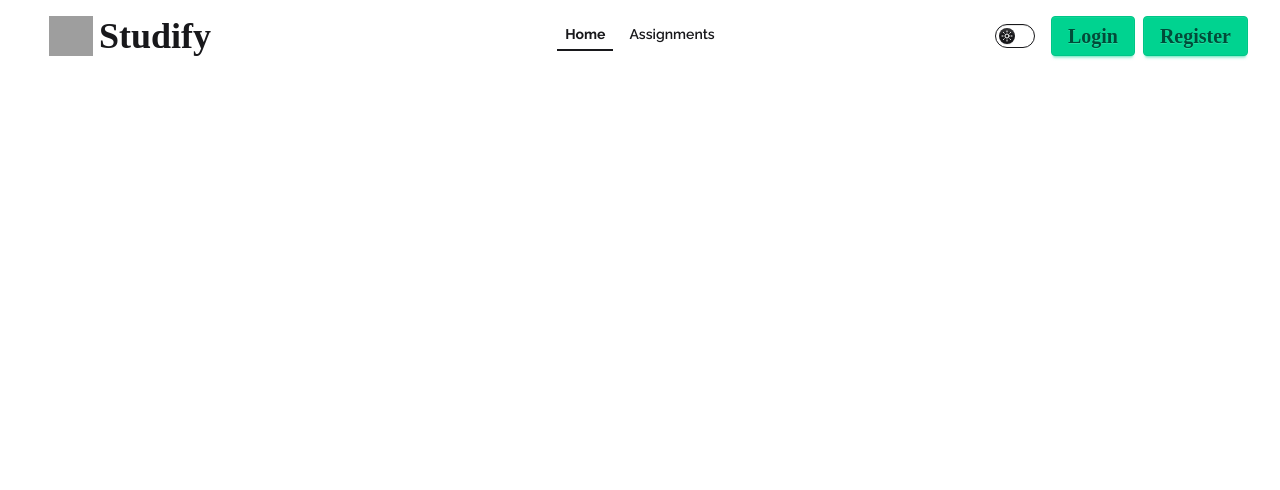
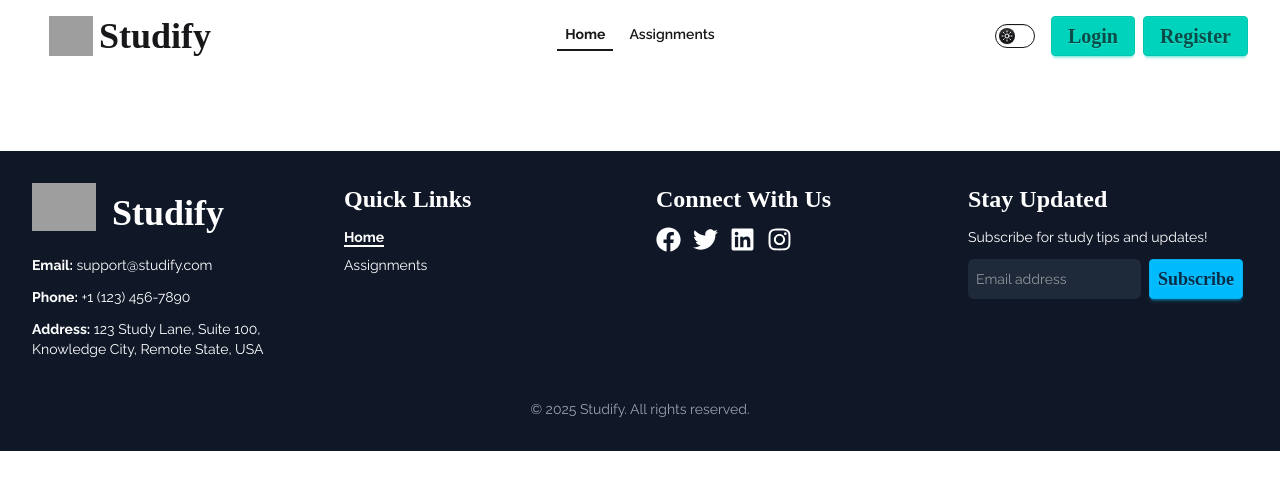
Before and after one commit to SarfarazAkram17/Studify, a React (Vite) app: page / in a window 1280 px wide. Shown: the top 490 px of the page. Built offline with nearby package versions, Linux system fonts and the light colour scheme; no server answers; grey boxes are pictures that could not be loaded; a web font is replaced by a local one.

Commit message:
make footer

```diff
--- a/index.html
+++ b/index.html
@@ -1,5 +1,5 @@
 <!doctype html>
-<html lang="en" data-theme="light">
+<html lang="en">
   <head>
     <meta charset="UTF-8" />
     <link rel="icon" type="image/svg+xml" href="https://i.ibb.co/XZt0GXVB/s-removebg-preview.png" />
--- a/package.json
+++ b/package.json
@@ -12,6 +12,7 @@
   "dependencies": {
     "@tailwindcss/vite": "^4.1.8",
     "firebase": "^11.9.0",
+    "framer-motion": "^12.16.0",
     "react": "^19.1.0",
     "react-dom": "^19.1.0",
     "react-icons": "^5.5.0",
--- a/src/Shared/Footer/Footer.jsx
+++ b/src/Shared/Footer/Footer.jsx
@@ -1,10 +1,157 @@
-import React from 'react';
+import { FaFacebook, FaTwitter, FaLinkedin, FaInstagram } from "react-icons/fa";
+import { NavLink } from "react-router";
+import { useContext } from "react";
+import { AuthContext } from "../../Authentication/AuthContext";
+import { toast } from "react-toastify";
 
 const Footer = () => {
-    return (
+  const { user } = useContext(AuthContext);
+
+  return (
+    <footer className="bg-gray-900 text-white py-8 px-4 sm:px-6 lg:px-8 mt-12">
+      <div className="max-w-7xl mx-auto grid grid-cols-1 md:grid-cols-2 lg:grid-cols-4 gap-8">
+
+        <div className="space-y-3">
+          <div className="flex items-center gap-4">
+            <img
+              src="https://i.ibb.co/XZt0GXVB/s-removebg-preview.png"
+              alt="Studify Logo"
+              className="h-10 sm:h-12 mb-3"
+              aria-label="Studify Logo"
+            />
+            <h1 className="font-bold text-2xl md:text-4xl">Studify</h1>
+          </div>
+          <p className="text-sm">
+            <strong>Email:</strong>{" "}
+            <a
+              href="mailto:support@studify.com"
+              className="hover:underline"
+              aria-label="Email support"
+            >
+              support@studify.com
+            </a>
+          </p>
+          <p className="text-sm">
+            <strong>Phone:</strong>{" "}
+            <a
+              href="tel:+11234567890"
+              className="hover:underline"
+              aria-label="Contact phone number"
+            >
+              +1 (123) 456-7890
+            </a>
+          </p>
+          <p className="text-sm leading-5">
+            <strong>Address:</strong> 123 Study Lane, Suite 100, Knowledge City, Remote State, USA
+          </p>
+        </div>
+
         <div>
-              </div>
-    );
+          <h3 className="text-2xl font-bold mb-3">Quick Links</h3>
+          <ul className="space-y-2 text-sm">
+            <li>
+              <NavLink
+                to="/"
+                className="hover:underline"
+                aria-label="Go to home page"
+              >
+                Home
+              </NavLink>
+            </li>
+            <li>
+              <NavLink
+                to="/assignments"
+                className="hover:underline"
+                aria-label="View all assignments"
+              >
+                Assignments
+              </NavLink>
+            </li>
+            {user && (
+              <li>
+                <NavLink
+                  to="/pendingAssignments"
+                  className="hover:underline"
+                  aria-label="View pending assignments"
+                >
+                  Pending Assignments
+                </NavLink>
+              </li>
+            )}
+          </ul>
+        </div>
+
+        <div>
+          <h3 className="text-2xl font-bold mb-3">Connect With Us</h3>
+          <div className="flex flex-wrap gap-3">
+            <a
+              href="https://web.facebook.com"
+              target="_blank"
+              rel="noopener noreferrer"
+              aria-label="Visit our Facebook page"
+              className="hover:text-blue-400"
+            >
+              <FaFacebook size={25} />
+            </a>
+            <a
+              href="https://www.x.com"
+              target="_blank"
+              rel="noopener noreferrer"
+              aria-label="Visit our Twitter/X page"
+              className="hover:text-blue-600"
+            >
+              <FaTwitter size={25} />
+            </a>
+            <a
+              href="https://www.linkedin.com"
+              target="_blank"
+              rel="noopener noreferrer"
+              aria-label="Visit our Google page"
+              className="hover:text-blue-500"
+            >
+              <FaLinkedin size={25} />
+            </a>
+            <a
+              href="https://www.instagram.com"
+              target="_blank"
+              rel="noopener noreferrer"
+              aria-label="Visit our Instagram page"
+              className="hover:text-pink-400"
+            >
+              <FaInstagram size={25} />
+            </a>
+          </div>
+        </div>
+
+        <div>
+          <h3 className="text-2xl font-bold mb-3">Stay Updated</h3>
+          <p className="text-sm mb-3">
+            Subscribe for study tips and updates!
+          </p>
+          <div className="flex flex-col sm:flex-row gap-2">
+            <input
+              type="email"
+              placeholder="Email address"
+              className="p-2 rounded-md text-sm bg-gray-800 text-white focus:outline-none focus:ring-2 focus:ring-blue-400"
+              aria-label="Email for newsletter subscription"
+              required
+            />
+            <button
+              type="button"
+              className="py-1 px-2 text-lg btn btn-info font-bold"
+              onClick={() => toast.success("Successfully subscribed!")}
+            >
+              Subscribe
+            </button>
+          </div>
+        </div>
+      </div>
+
+      <div className="mt-10 text-center text-sm text-gray-400">
+        © {new Date().getFullYear()} Studify. All rights reserved.
+      </div>
+    </footer>
+  );
 };
 
 export default Footer;
--- a/src/Shared/Navbar/Navbar.jsx
+++ b/src/Shared/Navbar/Navbar.jsx
@@ -150,7 +150,7 @@ const Navbar = () => {
             </div>
             {!user && (
               <Link to="/register" className="lg:hidden block my-2">
-                <button className="btn btn-info text-xl">Register</button>
+                <button className="btn btn-accent text-xl">Register</button>
               </Link>
             )}
           </ul>
@@ -248,10 +248,10 @@ const Navbar = () => {
         ) : (
           <div className="flex gap-2 items-center">
             <Link to="/login">
-              <button className="btn btn-success text-xl">Login</button>
+              <button className="btn btn-accent text-xl">Login</button>
             </Link>
             <Link to="/register" className="hidden lg:block">
-              <button className="btn btn-success text-xl">Register</button>
+              <button className="btn btn-accent text-xl">Register</button>
             </Link>
           </div>
         )}
```
Also changed, not shown: 2 other files (tests, documents, lock files or other folders).
